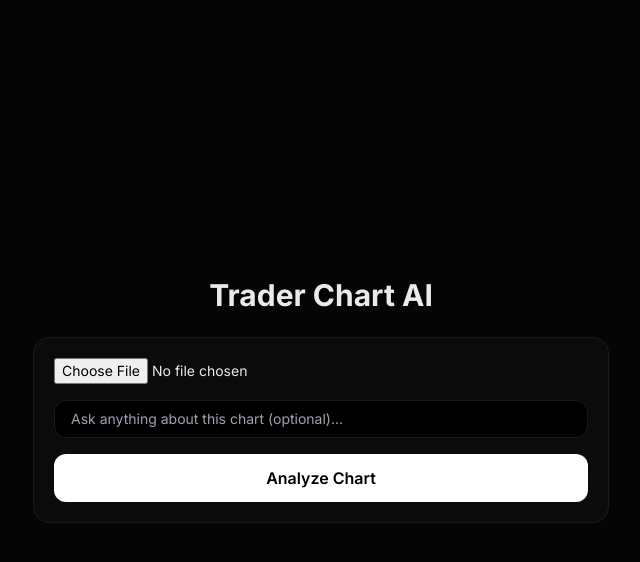
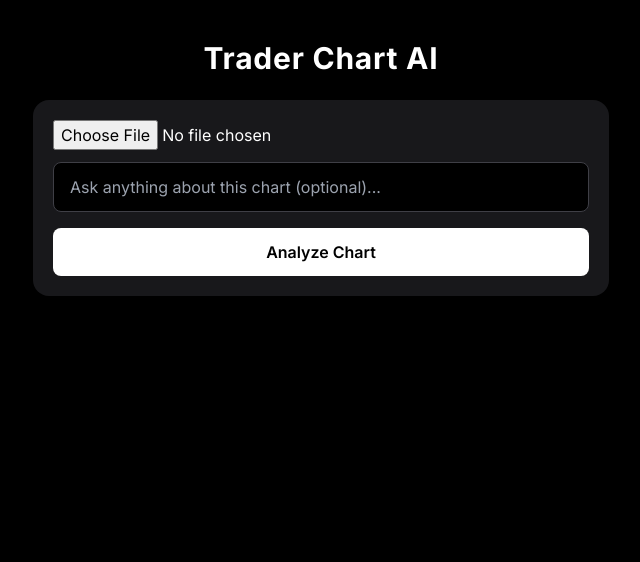
Before and after one commit to yuvraj448-debug/trader-chart-ai, a Next.js app: page / in a window 1280 px wide. Shown: the top 562 px of the page, without its empty margins (319-959 px from the left). Built offline with nearby package versions, Linux system fonts and the light colour scheme.

Commit message:
Update page.jsx

```diff
--- a/app/page.jsx
+++ b/app/page.jsx
@@ -1,69 +1,61 @@
-"use client";
-import { useState, useEffect } from "react";
+'use client'
+import { useState, useEffect } from 'react'
 
 export default function Home() {
-  const [image, setImage] = useState(null);
-  const [question, setQuestion] = useState("");
-  const [result, setResult] = useState("");
-  const [displayedText, setDisplayedText] = useState("");
-  const [loading, setLoading] = useState(false);
+  const [image, setImage] = useState(null)
+  const [question, setQuestion] = useState('')
+  const [result, setResult] = useState('')
+  const [displayText, setDisplayText] = useState('')
+  const [loading, setLoading] = useState(false)
 
   const submitAnalysis = async () => {
     if (!image) {
-      alert("Please upload a chart screenshot");
-      return;
+      alert('Upload a chart screenshot')
+      return
     }
 
-    setLoading(true);
-    setResult("");
-    setDisplayedText("");
+    setLoading(true)
+    setResult('')
+    setDisplayText('')
 
-    const formData = new FormData();
-    formData.append("image", image);
-    formData.append("question", question);
+    const formData = new FormData()
+    formData.append('image', image)
+    formData.append('question', question)
 
-    try {
-      const res = await fetch("/api/analyze", {
-        method: "POST",
+    const res = await fetch('/api/analyze', {
+      method: 'POST',
       body: formData,
-      });
+    })
 
-      const data = await res.json();
-      setResult(data.analysis);
-    } catch (err) {
-      setResult("❌ AI error. Please try again.");
+    const data = await res.json()
+    setResult(data.analysis)
+    setLoading(false)
   }
-
-    setLoading(false);
-  };
 
   // Typing animation
   useEffect(() => {
-    if (!result) return;
-
-    let i = 0;
+    if (!result) return
+    let i = 0
     const interval = setInterval(() => {
-      setDisplayedText((prev) => prev + result.charAt(i));
-      i++;
-      if (i >= result.length) clearInterval(interval);
-    }, 10);
-
-    return () => clearInterval(interval);
-  }, [result]);
+      setDisplayText(result.slice(0, i))
+      i++
+      if (i > result.length) clearInterval(interval)
+    }, 15)
+    return () => clearInterval(interval)
+  }, [result])
 
   return (
-    <main className="min-h-screen flex items-center justify-center px-4">
-      <div className="w-full max-w-xl space-y-6">
-        <h1 className="text-3xl font-bold text-center">
+    <main className="min-h-screen bg-black text-white flex flex-col items-center px-4 py-10">
+      <h1 className="text-3xl font-bold mb-6 tracking-wide">
         Trader Chart AI
       </h1>
 
-        <div className="bg-[#0b0b0b] border border-[#1a1a1a] rounded-2xl p-5 space-y-4">
+      <div className="w-full max-w-xl bg-zinc-900 rounded-2xl p-5 shadow-xl">
         <input
           type="file"
           accept="image/*"
           onChange={(e) => setImage(e.target.files[0])}
-            className="block w-full text-sm"
+          className="mb-3"
         />
 
         <input
@@ -71,24 +63,30 @@ export default function Home() {
           placeholder="Ask anything about this chart (optional)..."
           value={question}
           onChange={(e) => setQuestion(e.target.value)}
-            className="w-full bg-black border border-[#1a1a1a] rounded-xl px-4 py-2 text-sm outline-none"
+          className="w-full mb-4 px-4 py-3 rounded-lg bg-black border border-zinc-700 outline-none"
         />
 
         <button
           onClick={submitAnalysis}
-            disabled={loading}
-            className="w-full bg-white text-black rounded-xl py-3 font-semibold hover:opacity-90 transition"
+          className="w-full bg-white text-black font-semibold py-3 rounded-lg hover:opacity-90 transition"
         >
-            {loading ? "Analyzing..." : "Analyze Chart"}
+          Analyze Chart
         </button>
       </div>
 
-        {displayedText && (
-          <div className="analysis-box">
-            {displayedText}
+      {/* Loader */}
+      {loading && (
+        <div className="mt-8 text-zinc-400 animate-pulse">
+          🧠 Analyzing smart money & liquidity…
         </div>
       )}
+
+      {/* Result */}
+      {displayText && (
+        <div className="mt-8 w-full max-w-xl bg-zinc-900 rounded-2xl p-6 text-sm leading-relaxed whitespace-pre-wrap font-mono">
+          {displayText}
         </div>
+      )}
     </main>
-  );
+  )
 }
```
Lines whose indentation alone changed are shown as unchanged.
